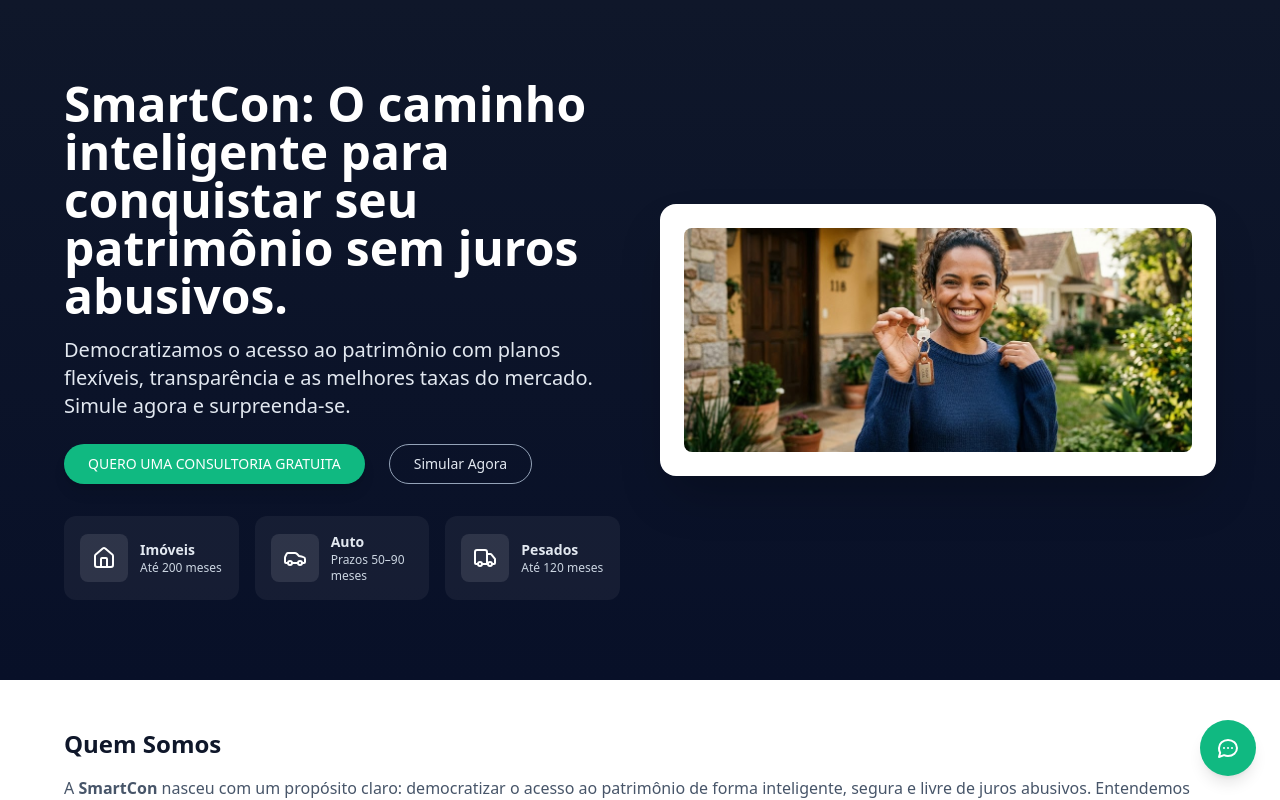
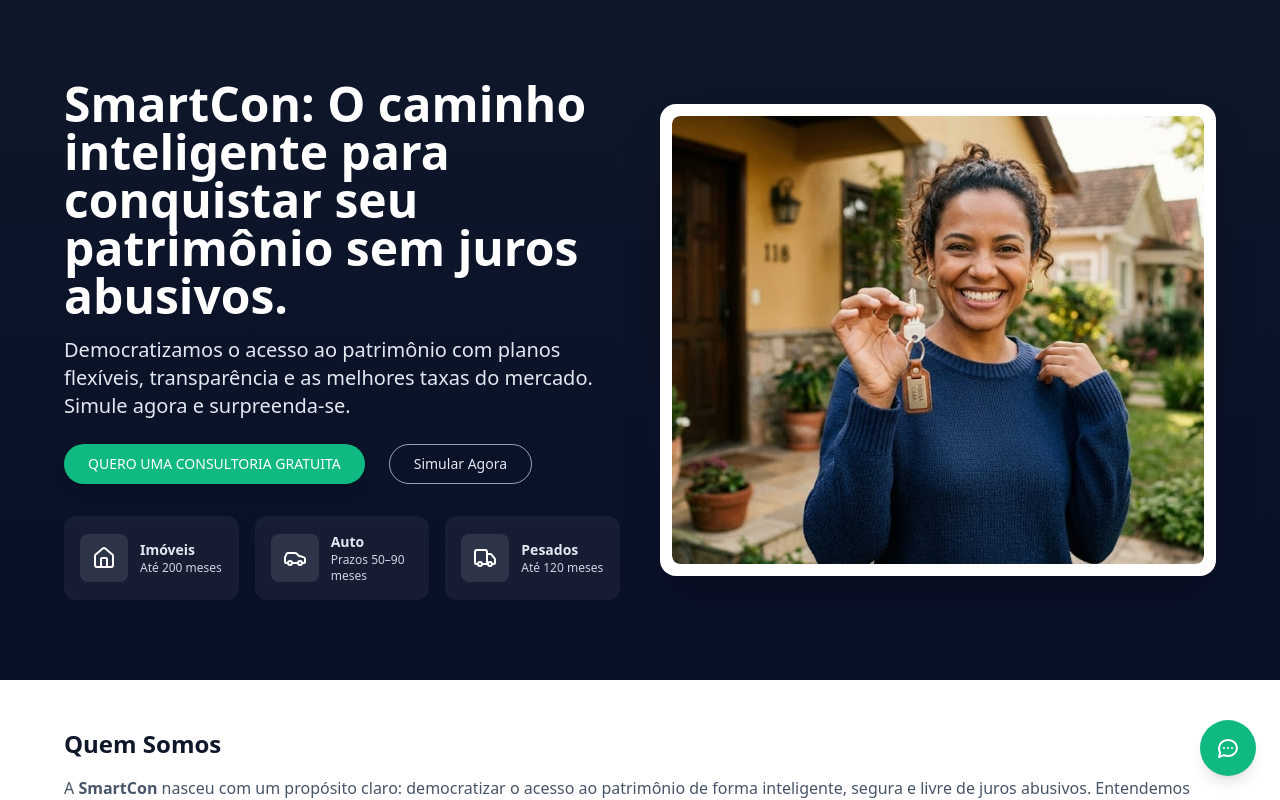
Before and after one commit to MauricioMilano/mat-website, a React (Vite) app: page / in a window 1280 px wide. Shown: the top 800 px of the page. Built offline with nearby package versions, Linux system fonts and the light colour scheme.

Commit message:
[dyad] Aumentar imagem do Hero, reduzir padding e adicionar animação - wrote 1 file(s)

```diff
--- a/src/components/Hero.tsx
+++ b/src/components/Hero.tsx
@@ -1,8 +1,16 @@
-import React from "react";
+import React, { useEffect, useState } from "react";
 import { Button } from "@/components/ui/button";
 import { Home, Truck, Car } from "lucide-react";
 
 const Hero: React.FC = () => {
+  const [mounted, setMounted] = useState(false);
+
+  useEffect(() => {
+    // trigger entrance animation on mount
+    const t = setTimeout(() => setMounted(true), 40);
+    return () => clearTimeout(t);
+  }, []);
+
   return (
     <section className="bg-gradient-to-b from-[#0f172a] to-[#081028] text-white py-20 px-6">
       <div className="max-w-6xl mx-auto grid gap-10 lg:grid-cols-2 items-center">
@@ -67,12 +75,20 @@ const Hero: React.FC = () => {
           </div>
         </div>
 
-        <div className="bg-white rounded-2xl p-6 shadow-2xl">
-          <img
-            src="/hero.jpg"
-            alt="Família feliz na casa nova"
-            className="w-full h-56 object-cover rounded-lg"
-          />
+        {/* Edited container: reduced padding, larger image, entrance animation + hover scale */}
+        <div className="bg-white rounded-2xl p-3 shadow-2xl overflow-hidden">
+          <div
+            className={
+              "w-full rounded-lg overflow-hidden transform transition-all duration-700 ease-out " +
+              (mounted ? "opacity-100 translate-y-0" : "opacity-0 translate-y-6")
+            }
+          >
+            <img
+              src="/hero.jpg"
+              alt="Família feliz na casa nova"
+              className="w-full h-72 sm:h-96 md:h-[28rem] object-cover rounded-lg transition-transform duration-600 ease-in-out hover:scale-105"
+            />
+          </div>
         </div>
       </div>
     </section>
```
